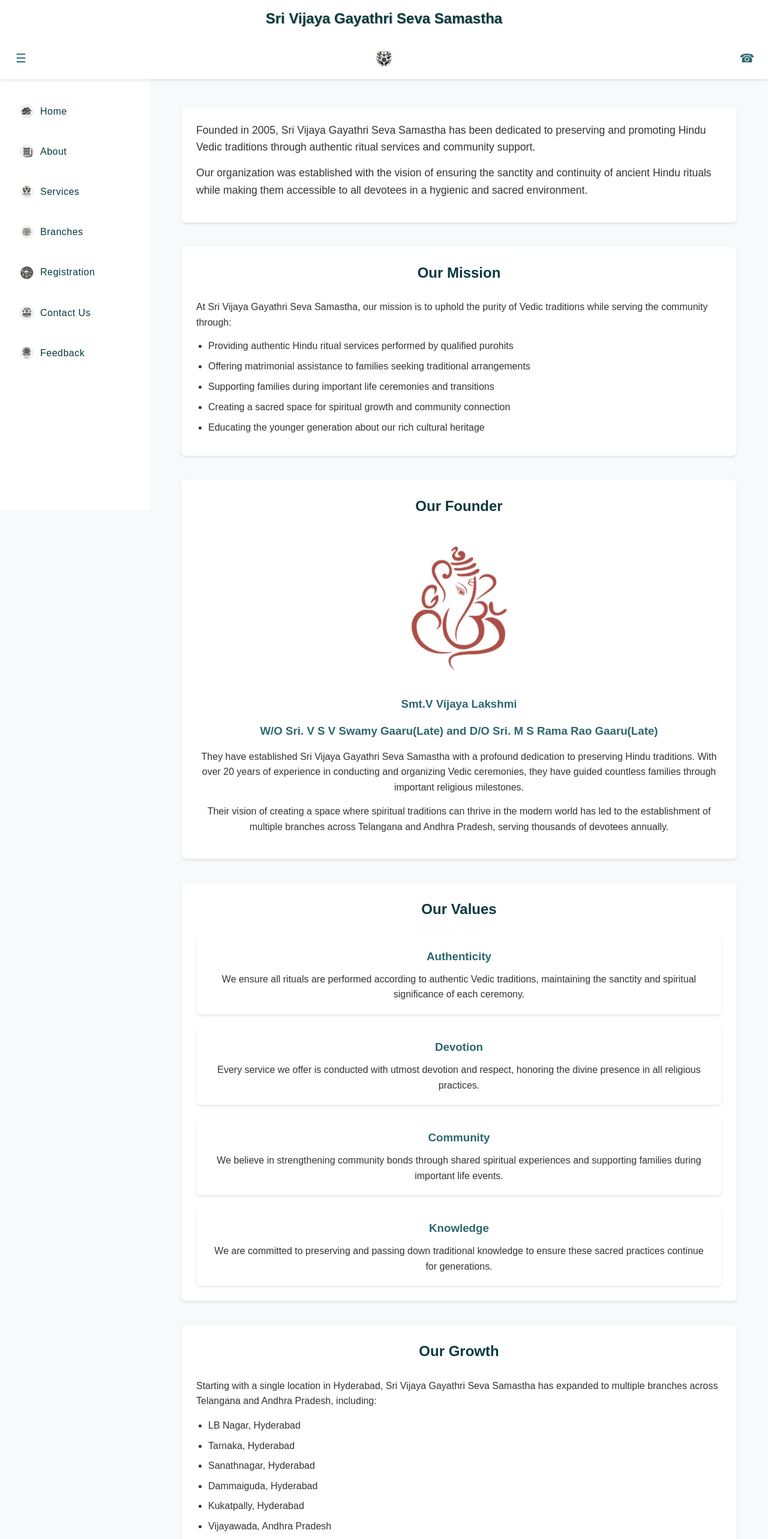
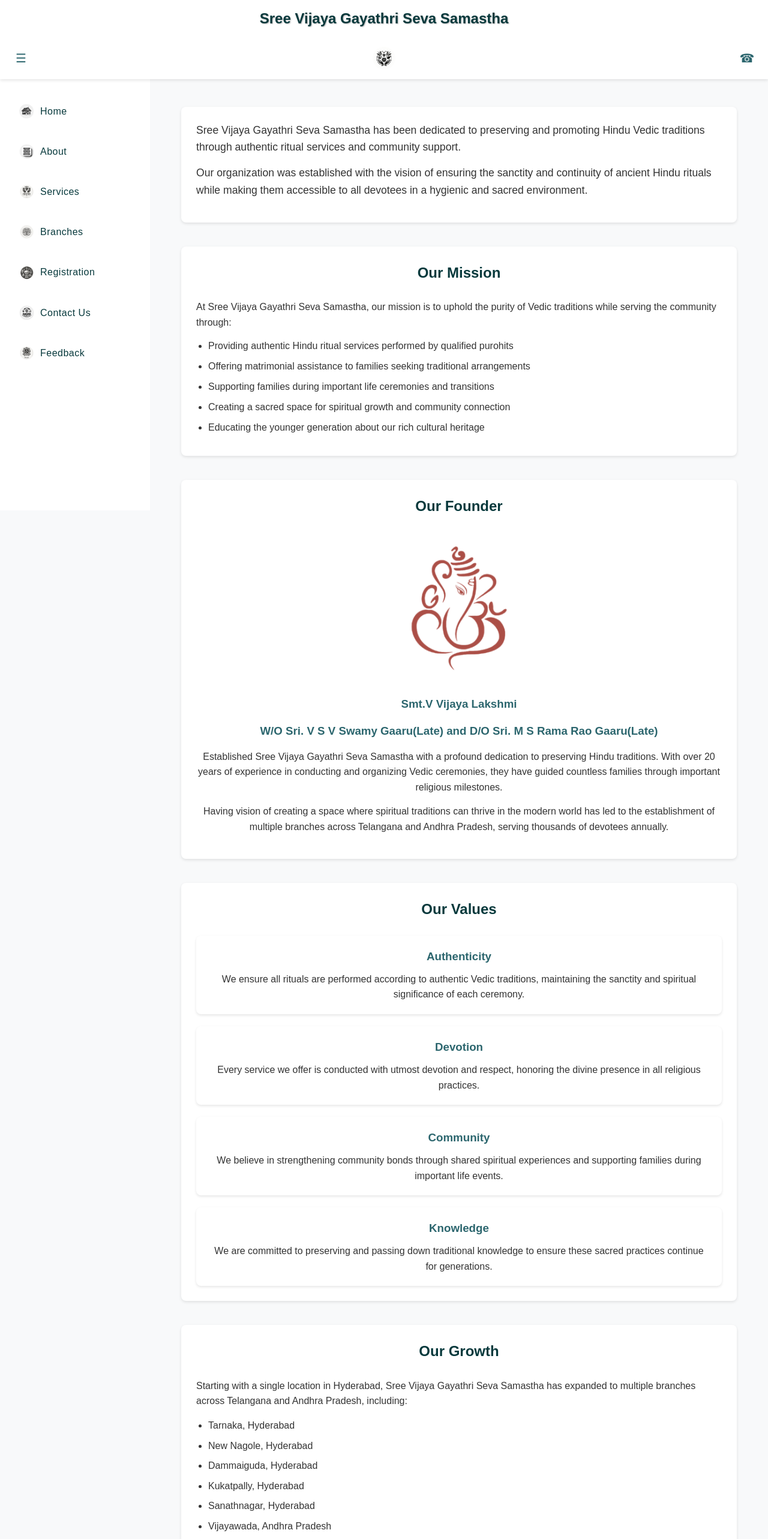
Before and after one commit to KolachalamJayaKrishna/seva, a React (Create React App) app: page /about in a window 1280 px wide. Shown: the top 2566 px of the page at 60% size. Built offline with nearby package versions, Linux system fonts and the light colour scheme.

Commit message:
new_changes

```diff
--- a/src/About.js
+++ b/src/About.js
@@ -8,7 +8,7 @@ const aboutpage = () => {
         <div className="about-hero-content">
           <div className="about-hero-text">
             <p>
-              Founded in 2005, Sri Vijaya Gayathri Seva Samastha has been dedicated to preserving
+              Sree Vijaya Gayathri Seva Samastha has been dedicated to preserving
               and promoting Hindu Vedic traditions through authentic ritual services and community support.
             </p>
             <p>
@@ -24,7 +24,7 @@ const aboutpage = () => {
         <h2>Our Mission</h2>
         <div className="mission-content">
           <p>
-            At Sri Vijaya Gayathri Seva Samastha, our mission is to uphold the purity of Vedic traditions
+            At Sree Vijaya Gayathri Seva Samastha, our mission is to uphold the purity of Vedic traditions
             while serving the community through:
           </p>
           <ul className="mission-list">
@@ -47,13 +47,13 @@ const aboutpage = () => {
             <h3>Smt.V Vijaya Lakshmi</h3>
             <h3>W/O Sri. V S V Swamy Gaaru(Late) and D/O Sri. M S Rama Rao Gaaru(Late)</h3>
             <p>
-            They have established Sri Vijaya Gayathri Seva Samastha with a
+              Established Sree Vijaya Gayathri Seva Samastha with a
               profound dedication to preserving Hindu traditions. With over 20 years of experience
               in conducting and organizing Vedic ceremonies, they have guided countless families
               through important religious milestones.
             </p>
             <p>
-              Their vision of creating a space where spiritual traditions can thrive in the modern
+              Having vision of creating a space where spiritual traditions can thrive in the modern
               world has led to the establishment of multiple branches across Telangana and Andhra Pradesh,
               serving thousands of devotees annually.
             </p>
@@ -88,14 +88,14 @@ const aboutpage = () => {
         <div className="growth-content">
           <div className="growth-text">
             <p>
-              Starting with a single location in Hyderabad, Sri Vijaya Gayathri Seva Samastha has expanded to multiple branches across Telangana and Andhra Pradesh, including:
+              Starting with a single location in Hyderabad, Sree Vijaya Gayathri Seva Samastha has expanded to multiple branches across Telangana and Andhra Pradesh, including:
             </p>
             <ul>
-              <li>LB Nagar, Hyderabad</li>
               <li>Tarnaka, Hyderabad</li>
-              <li>Sanathnagar, Hyderabad</li>
+              <li>New Nagole, Hyderabad</li>
               <li>Dammaiguda, Hyderabad</li>
               <li>Kukatpally, Hyderabad</li>
+              <li>Sanathnagar, Hyderabad</li>
               <li>Vijayawada, Andhra Pradesh</li>
             </ul>
             <p>
--- a/src/App.js
+++ b/src/App.js
@@ -62,7 +62,7 @@ const App = () => {
         {/* Header */}
         <header className="main-header">
           <div className="top-header">
-            <h1 className="org-title">Sri Vijaya Gayathri Seva Samastha</h1>
+            <h1 className="org-title">Sree Vijaya Gayathri Seva Samastha</h1>
           </div>
           <div className="bottom-header">
             <button className="menu-toggle" onClick={toggleSidebar}>
@@ -142,12 +142,12 @@ const App = () => {
             <h3>Our Branches</h3>
             <h4>(Telangana)</h4>
             <ul>
-              <li>LB Nagar Branch: <br/>+91 7207094049</li>
               <li>Tarnaka Branch: <br/>040-42604049<br/>+91 7207014049</li>
+              <li>New Nagole Branch: <br/>+91 7207094049<br/> +91 94502223850</li>
+              <li>Dammaiguda Branch: <br/>+91 9666309705</li>
+              <li>Kukatpally Branch: <br/>+91 9000654049</li>
               <li>Sanathnagar Branch:
               <br/>+91 7842074049<br/>+91 7416014049</li>
-              <li>Dammaiguda Branch: <br/>+91 9666309705</li>
-              <li>Kukatpally Branch: <br/>+91 9000654049</li>
             </ul>
             <h4>(Andhra Pradesh)</h4>
             <ul>
@@ -176,7 +176,7 @@ const App = () => {
             </ul>
           </div>
           <div className="copyright">
-            <p>&copy; {new Date().getFullYear()} Sri Vijaya Gayathri Seva Samastha. All rights reserved.</p>
+            <p>&copy; {new Date().getFullYear()} Sree Vijaya Gayathri Seva Samastha. All rights reserved.</p>
           </div>
         </footer>
       </div>
@@ -210,9 +210,9 @@ const HomePage = ({ highlightImages, currentImageIndex, setCurrentImageIndex })
 
       {/* Website Details Sections */}
       <section className="details-section">
-        <h2>Welcome to Sri Vijaya Gayathri Seva Samastha</h2>
+        <h2>Welcome to Sree Vijaya Gayathri Seva Samastha</h2>
         <p>
-        Sri Vijaya Gayathri Seva Samastha provides matrimonial assistance and religious services,
+        Sree Vijaya Gayathri Seva Samastha provides matrimonial assistance and religious services,
         including Purohit support for ceremonies like Gruhapravesham, Pitru Karyalu,
         and Abdeekas. With experienced priests and multiple branches, it ensures
         sacred rituals are performed traditionally in a hygienic environment.
@@ -250,13 +250,13 @@ const HomePage = ({ highlightImages, currentImageIndex, setCurrentImageIndex })
       <section className="testimonials-section">
         <h2>Why our Samastha ?</h2>
         <div className="testimonial">
-          <p>Sri Vijaya Gayathri Seva Samastha stands out because of its commitment to authentic
+          <p>Sree Vijaya Gayathri Seva Samastha stands out because of its commitment to authentic
             Hindu traditions, experienced purohits, and a holistic range of services
             that cater to both matrimonial and religious needs. Unlike others, it
             ensures a sacred and hygienic environment for rituals,
             personalized matchmaking services, and reliable catering for dharmic
             gatherings—all under one trusted platform.</p>
-          <p className="testimonial-author">- Gayatri Seva Samastha</p>
+          <p className="testimonial-author">- Sree Vijaya Gayatri Seva Samastha</p>
         </div>
       </section>
     </div>
```
Also changed, not shown: 1 other file (tests, documents, lock files or other folders).
